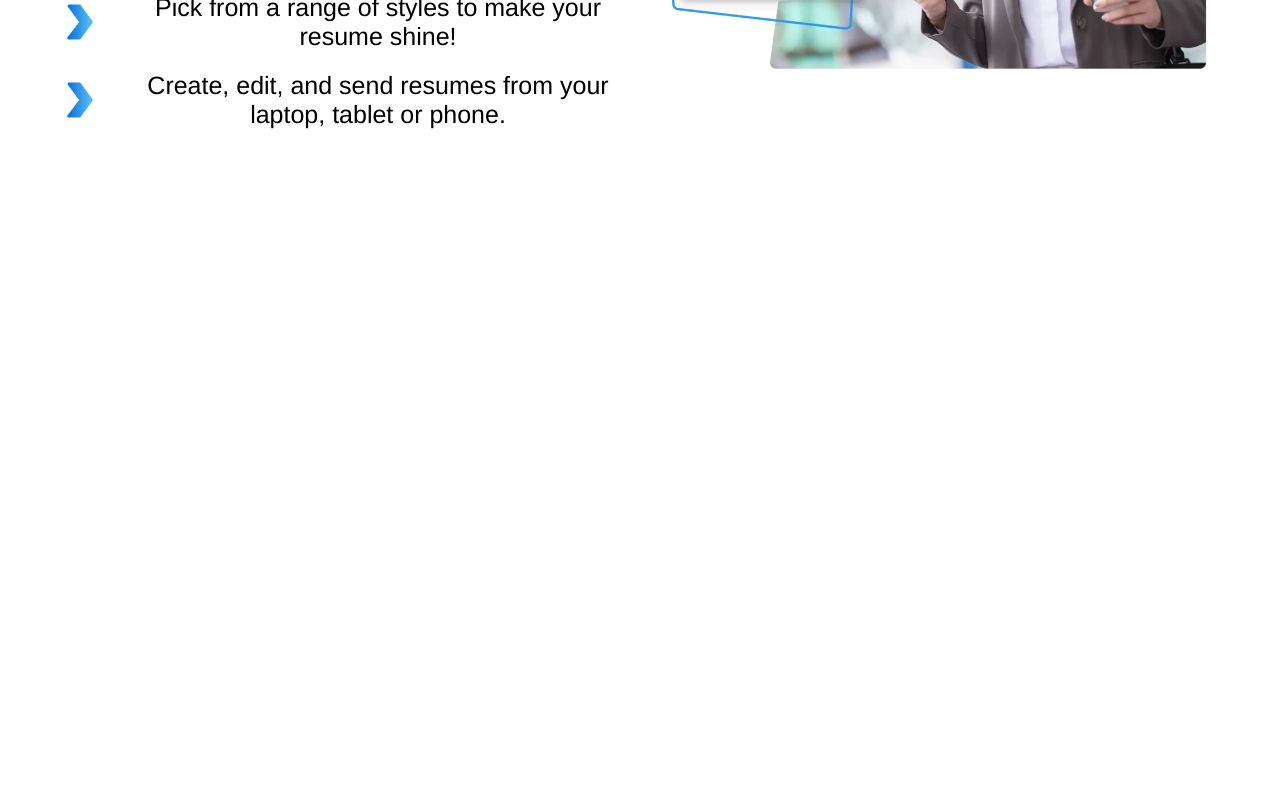
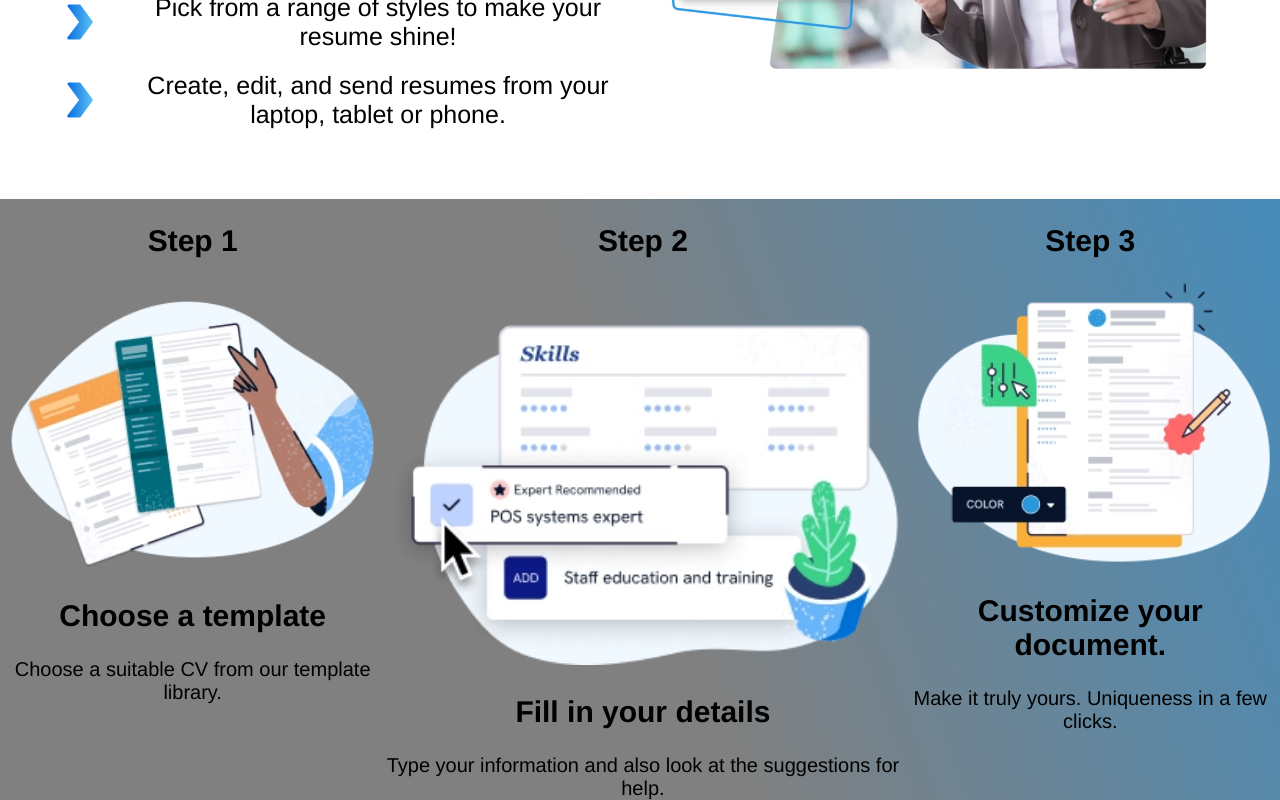
Before and after one commit to DiksonIvySon/dmResume, a React (Vite) app in the folder dmResumeApp/: page / in a window 1280 px wide. Shown: the part 1801-2601 px from the top of the page. Before the commit the page ends 2000 px from the top, so only its background shows below. Built offline with nearby package versions, Linux system fonts and the light colour scheme.

Commit message:
Worked on the steps section.

```diff
--- a/dmResumeApp/src/pages/HomePage.css
+++ b/dmResumeApp/src/pages/HomePage.css
@@ -114,6 +114,27 @@
     text-align: center;
 }
 
+/* ............................................................................................... */
+
+.steps-section-container {
+    display: flex;
+    justify-content: space-around;
+    text-align: center;
+    background-image: linear-gradient(70deg, gray, gray, rgb(70, 140, 187));
+}
+
+.steps-section-container .step-image {
+    width: 100%;
+}
+
+.steps-section-container .step-image img {
+    width: 100%;
+}
+
+.steps-section-container p {
+    margin: 0;
+}
+
 @media (max-width:1000px) {
     .landingPage .landingPage-content {
         flex-direction: column;
--- a/dmResumeApp/src/pages/HomePage.jsx
+++ b/dmResumeApp/src/pages/HomePage.jsx
@@ -7,6 +7,9 @@ import cv_image1 from '../images/cv-image1.png';
 import cv_person1 from '../images/cv-person.webp';
 import cv_person2 from '../images/cv-person2.webp';
 import arrow_icon from '../images/arrow.png';
+import step1 from '../images/step1.webp';
+import step2 from '../images/step2.webp';
+import step3 from '../images/step3.webp';
 
 function HomePage() {
   return (
@@ -95,6 +98,35 @@ function HomePage() {
                 </div>
             </div>
         </section>
+        <section className='steps-section'>
+            <div className='steps-section-container'>
+                <div>
+                    <h1>Step 1</h1>
+                    <div className='step-image'>
+                        <img src={step1} alt="step image" />
+                    </div>
+                    <h2>Choose a template</h2>
+                    <p>Choose a suitable CV from our template library.</p>
+                </div>
+                <div>
+                    <h1>Step 2</h1>
+                    <div className='step-image'>
+                        <img src={step2} alt="step image" />
+                    </div>
+                    <h2>Fill in your details</h2>
+                    <p>Type your information and also look at the suggestions for help.</p>
+                </div>
+                <div>
+                    <h1>Step 3</h1>
+                    <div className='step-image'>
+                        <img src={step3} alt="step image" />
+                    </div>
+                    <h2>Customize your document.</h2>
+                    <p>Make it truly yours. Uniqueness in a few clicks.</p>
+                </div>
+            </div>
+
+        </section>
 
 
         {/*}<Footer />}{*/}
```
